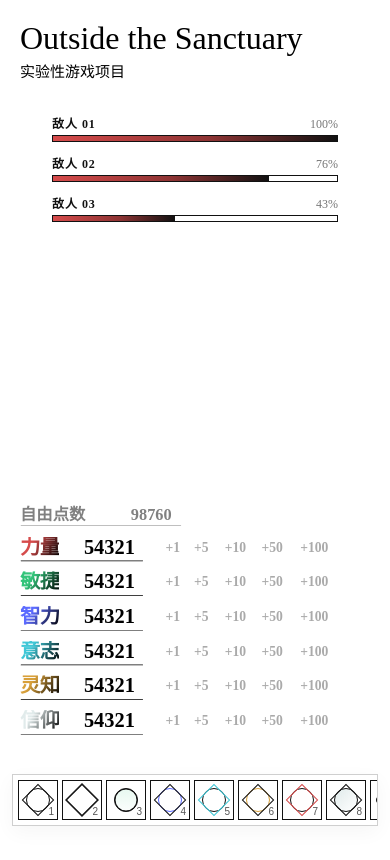
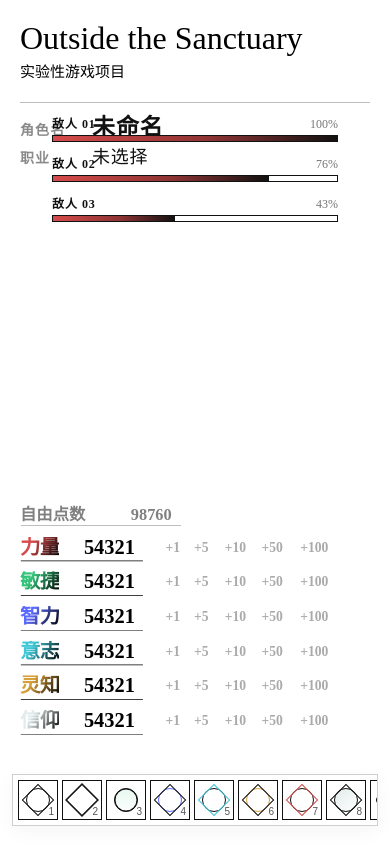
Before and after one commit to leapingfish1ee-coder/Outside-the-Sanctuary, a plain HTML site: page index.html in a window 390 px wide. Drawn offline with Linux system fonts and the light colour scheme.

Commit message:
Add player identity panel

```diff
--- a/index.html
+++ b/index.html
@@ -11,6 +11,12 @@
     .brand{position:absolute;left:4.1667vw;top:44px;text-align:left}
     .brand h1{margin:0;font-family:SimSun,"宋体",serif;font-size:42px;font-weight:400;line-height:1}
     .brand p{margin:10px 0 0;font-size:18px;font-weight:400;line-height:1}
+    .player{position:absolute;left:4.1667vw;top:132px;width:458px;padding-top:17px;border-top:1px solid #bdbdbd;font-family:"Songti SC",SimSun,"宋体",serif;line-height:1;user-select:none}
+    .player__row{display:flex;align-items:baseline;width:236px;margin-bottom:12px}
+    .player__label{width:72px;color:#8a8a8a;font-size:14px;font-weight:700;letter-spacing:.08em}
+    .player__value{color:#111;font-size:23px;font-weight:700;letter-spacing:.04em}
+    .player__row:last-child{margin-bottom:0}
+    .player__row:last-child .player__value{font-size:18px;font-weight:400}
     .enemies{position:absolute;top:36px;left:50%;width:286px;transform:translateX(-50%);display:flex;flex-direction:column;gap:16px;font-family:SimSun,"宋体",serif}
     .enemy{width:100%}
     .enemy__meta{display:flex;align-items:baseline;justify-content:space-between;margin-bottom:5px;font-size:12px;line-height:1;color:#777}
@@ -54,6 +60,7 @@
     .skill:nth-child(10)::before{inset:10px;border-radius:0;transform:rotate(22.5deg)}
     @media(max-width:1100px){
       .brand{left:32px;top:28px}
+      .player{left:32px;top:116px}
       .attributes{left:32px;bottom:28px;transform:scale(.82);transform-origin:left bottom}
       .skillbar{bottom:26px;gap:4px;padding:5px}
       .skill{width:42px;height:42px}
@@ -63,6 +70,8 @@
       .brand{left:20px;top:22px}
       .brand h1{font-size:32px}
       .brand p{font-size:15px}
+      .player{left:20px;top:102px;width:calc(100vw - 40px);padding-top:13px}
+      .player__row{margin-bottom:9px}
       .enemies{top:118px;width:min(286px,calc(100vw - 40px))}
       .attributes{left:20px;bottom:122px;transform:scale(.68);transform-origin:left bottom}
       .skillbar{position:fixed;bottom:18px;max-width:calc(100vw - 24px);overflow-x:auto;gap:4px}
@@ -75,6 +84,11 @@
     <h1>Outside the Sanctuary</h1>
     <p>实验性游戏项目</p>
   </header>
+
+  <section class="player" aria-label="玩家角色">
+    <div class="player__row"><span class="player__label">角色名</span><span class="player__value">未命名</span></div>
+    <div class="player__row"><span class="player__label">职业</span><span class="player__value">未选择</span></div>
+  </section>
 
   <section class="enemies" aria-label="敌人状态">
     <div class="enemy">
```
